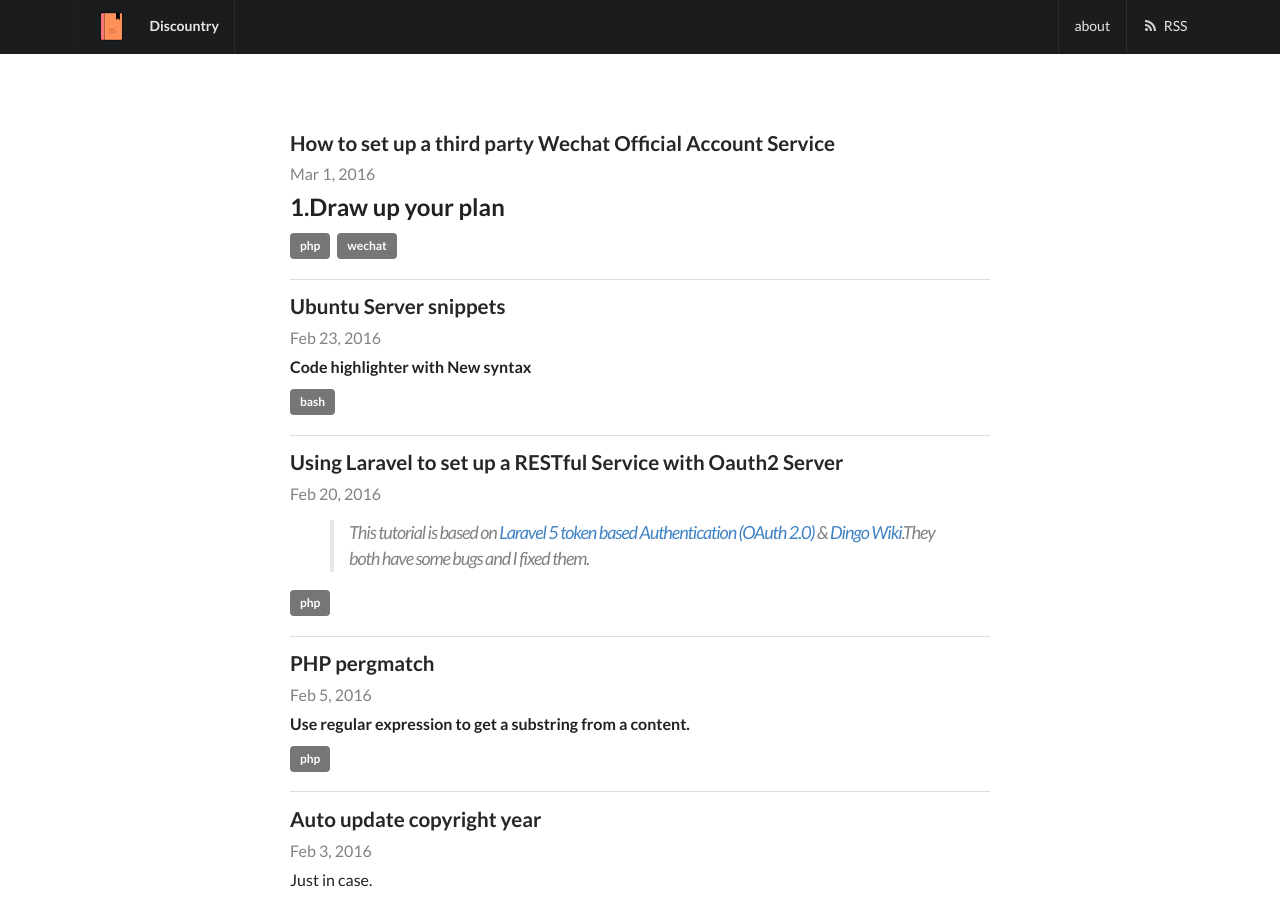
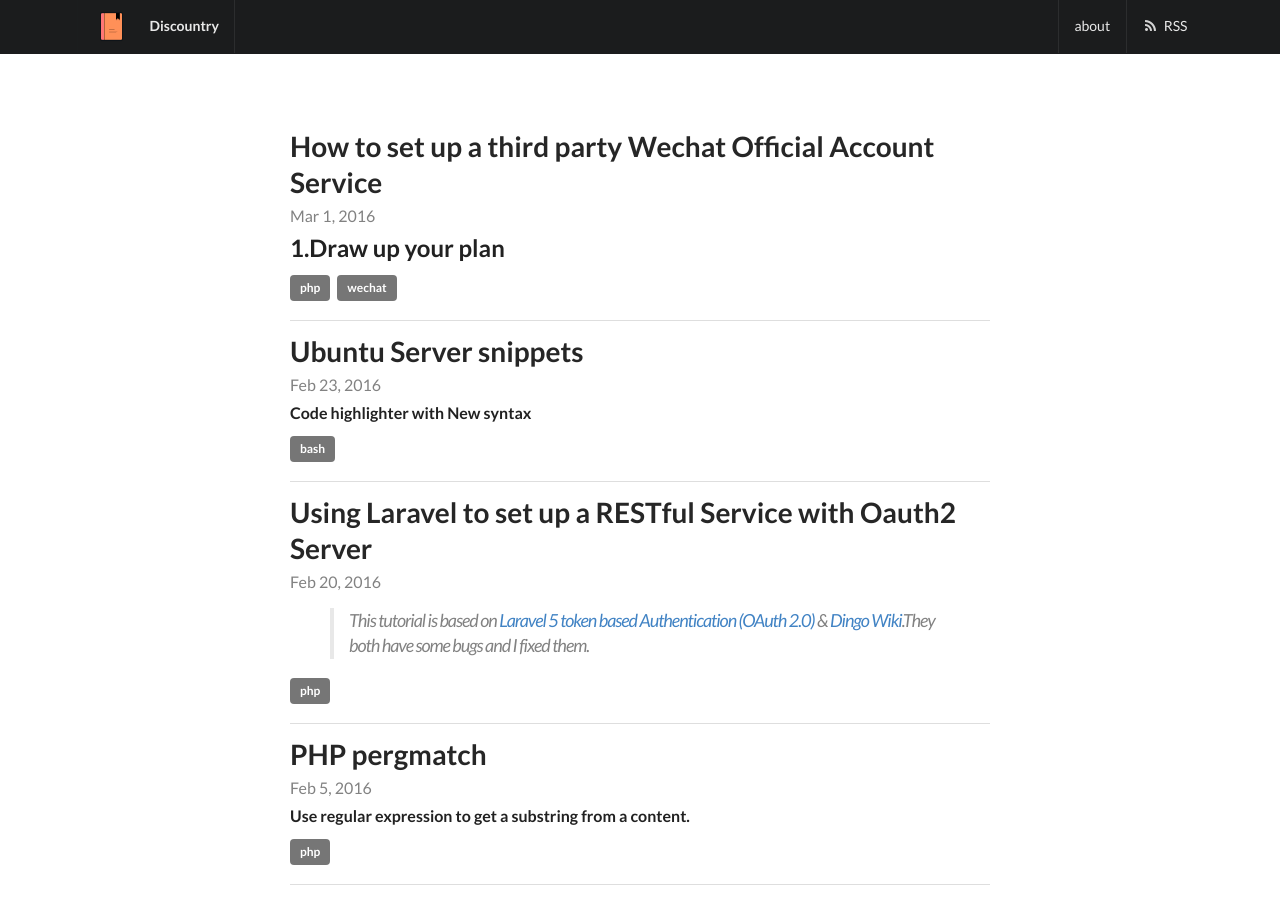
Before and after one commit to discountry/discountry.github.io, a Jekyll site: the page built from index.html, in a window 1280 px wide and 900 px high. Built offline with Jekyll 4.4.1, drawn with Linux system fonts in a browser that asks for light colours; nearby versions of some CDN libraries; the list of posts is cut into pages by our own code.

Commit message:
Update index.html

```diff
--- a/index.html
+++ b/index.html
@@ -6,7 +6,7 @@ layout: default
 {% for post in paginator.posts %}
   <div class="item">
     <div class="content">
-      <a class="header" href="{{ post.url | prepend: site.baseurl }}">{{ post.title }}</a>
+      <a class="header" href="{{ post.url | prepend: site.baseurl }}"><h1>{{ post.title }}</h1></a>
       <div class="meta">
         <span class="date">{{ post.date | date: "%b %-d, %Y" }}</span>
       </div>
```
